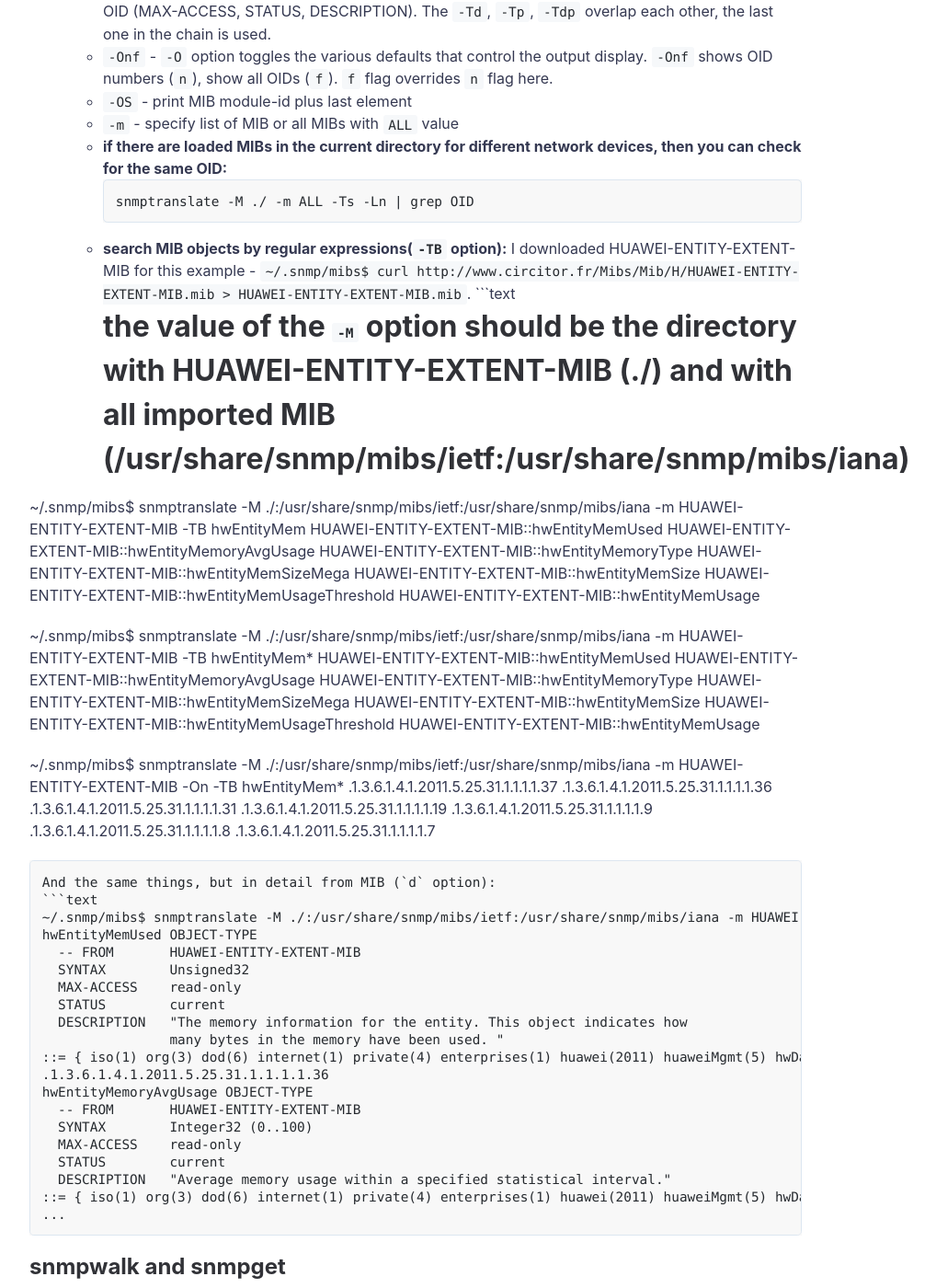
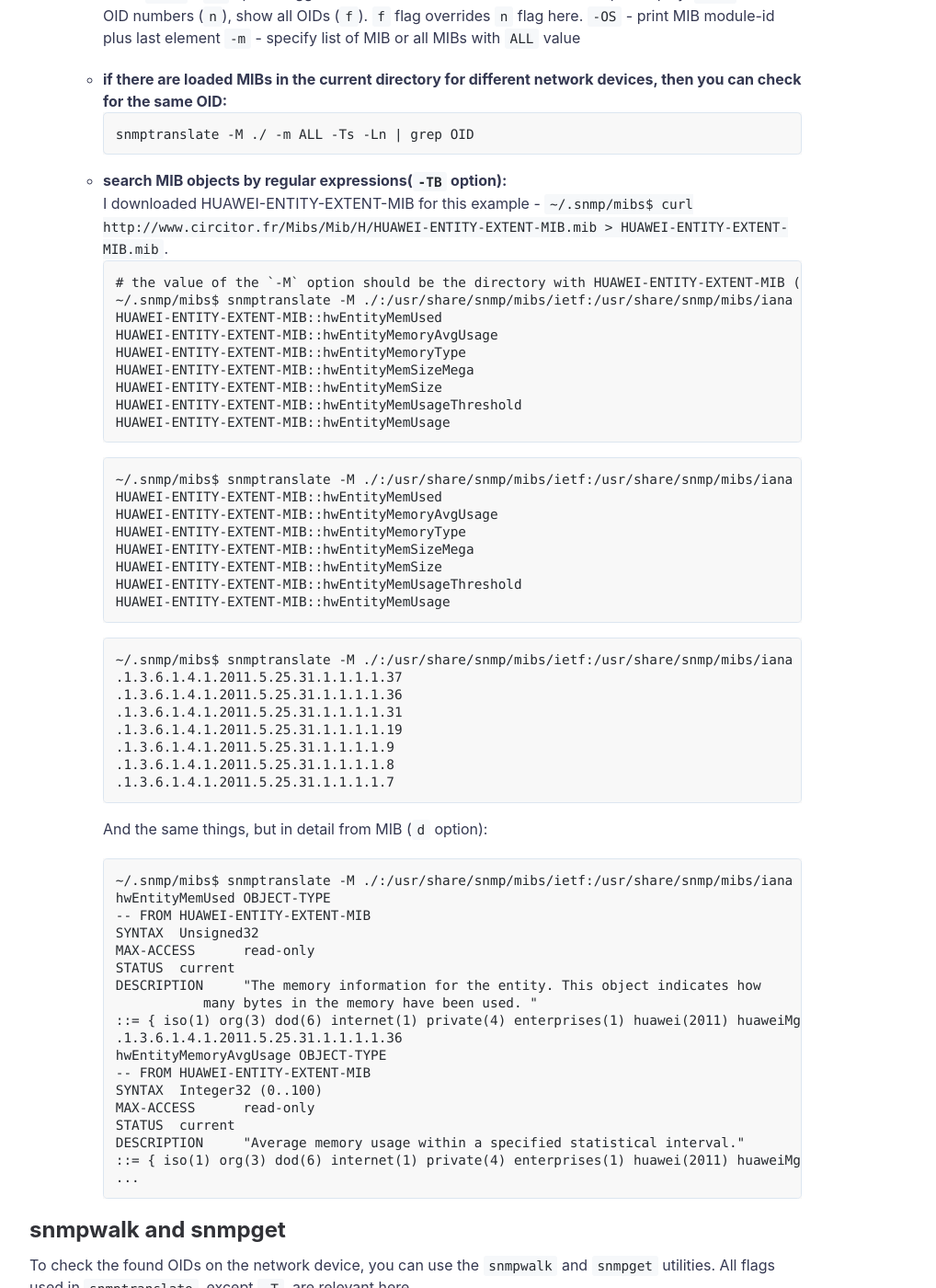
Before and after one commit to timeforplanb123/timeforplanb123.github.io, a Jekyll site: the page built from _posts/2023-02-25-k8s-monitoring-part-two-snmp.md, in a window 1280 px wide and 1400 px high, scrolled down 3013 px. Shown: the whole window at 92% size, without its empty margins (188-1206 px from the left). Built offline with Jekyll 4.4.1, drawn with Linux system fonts in a browser that asks for light colours; comment, search, counter and statistics services are not loaded; some of the changed text lies outside the part shown.

Commit message:
Update 2023-02-25-k8s-monitoring-part-two-snmp.md

````diff
--- a/_posts/2023-02-25-k8s-monitoring-part-two-snmp.md
+++ b/_posts/2023-02-25-k8s-monitoring-part-two-snmp.md
@@ -91,12 +91,12 @@ hwVlan OBJECT-TYPE
 HUAWEI-MIB::hwDatacomm.31.1.1.1.1.5
 ```
 And, of course, all options are described in the `snmptranslate --help`.  Here only the ones used above:
-- `-M` - directories with MIBs (`./` - the current directory with `HUAWEI-MIB.mib`, `/usr/share/snmp/mibs/ietf:/usr/share/snmp/mibs/iana` - directories with loaded default MIBs).
-- `-Ln` - don't sow logs on stdout, thus don't show the MIB hierarchy errors.
-- `-Td` - `-T` option is a set various options controlling report produced. There are very useful options here. For example `-Td` prints full OID details, including MIB name + any MIB data described given OID (MAX-ACCESS, STATUS, DESCRIPTION). The `-Td`, `-Tp`, `-Tdp` overlap each other, the last one in the chain is used.
-- `-Onf` - `-O` option toggles the various defaults that control the output display. `-Onf` shows OID numbers (`n`), show all OIDs (`f`). `f` flag overrides `n` flag here.
-- `-OS` - print MIB module-id plus last element
-- `-m` - specify list of MIB or all MIBs with `ALL` value
+  `-M` - directories with MIBs (`./` - the current directory with `HUAWEI-MIB.mib`, `/usr/share/snmp/mibs/ietf:/usr/share/snmp/mibs/iana` - directories with loaded default MIBs).
+  `-Ln` - don't sow logs on stdout, thus don't show the MIB hierarchy errors.
+  `-Td` - `-T` option is a set various options controlling report produced. There are very useful options here. For example `-Td` prints full OID details, including MIB name + any MIB data described given OID (MAX-ACCESS, STATUS, DESCRIPTION). The `-Td`, `-Tp`, `-Tdp` overlap each other, the last one in the chain is used.
+  `-Onf` - `-O` option toggles the various defaults that control the output display. `-Onf` shows OID numbers (`n`), show all OIDs (`f`). `f` flag overrides `n` flag here.
+  `-OS` - print MIB module-id plus last element
+  `-m` - specify list of MIB or all MIBs with `ALL` value
 - **if there are loaded MIBs in the current directory for different network devices, then you can check for the same OID:**
 ```text
 snmptranslate -M ./ -m ALL -Ts -Ln | grep OID
@@ -105,7 +105,6 @@ snmptranslate -M ./ -m ALL -Ts -Ln | grep OID
 I downloaded HUAWEI-ENTITY-EXTENT-MIB for this example - `~/.snmp/mibs$ curl http://www.circitor.fr/Mibs/Mib/H/HUAWEI-ENTITY-EXTENT-MIB.mib > HUAWEI-ENTITY-EXTENT-MIB.mib`.
 ```text
 # the value of the `-M` option should be the directory with HUAWEI-ENTITY-EXTENT-MIB (./) and with all imported MIB (/usr/share/snmp/mibs/ietf:/usr/share/snmp/mibs/iana)
-
 ~/.snmp/mibs$ snmptranslate -M ./:/usr/share/snmp/mibs/ietf:/usr/share/snmp/mibs/iana -m HUAWEI-ENTITY-EXTENT-MIB -TB hwEntityMem
 HUAWEI-ENTITY-EXTENT-MIB::hwEntityMemUsed
 HUAWEI-ENTITY-EXTENT-MIB::hwEntityMemoryAvgUsage
@@ -114,7 +113,8 @@ HUAWEI-ENTITY-EXTENT-MIB::hwEntityMemSizeMega
 HUAWEI-ENTITY-EXTENT-MIB::hwEntityMemSize
 HUAWEI-ENTITY-EXTENT-MIB::hwEntityMemUsageThreshold
 HUAWEI-ENTITY-EXTENT-MIB::hwEntityMemUsage
-
+```
+```text
 ~/.snmp/mibs$ snmptranslate -M ./:/usr/share/snmp/mibs/ietf:/usr/share/snmp/mibs/iana -m HUAWEI-ENTITY-EXTENT-MIB -TB hwEntityMem*
 HUAWEI-ENTITY-EXTENT-MIB::hwEntityMemUsed
 HUAWEI-ENTITY-EXTENT-MIB::hwEntityMemoryAvgUsage
@@ -123,7 +123,8 @@ HUAWEI-ENTITY-EXTENT-MIB::hwEntityMemSizeMega
 HUAWEI-ENTITY-EXTENT-MIB::hwEntityMemSize
 HUAWEI-ENTITY-EXTENT-MIB::hwEntityMemUsageThreshold
 HUAWEI-ENTITY-EXTENT-MIB::hwEntityMemUsage
-
+```
+```text
 ~/.snmp/mibs$ snmptranslate -M ./:/usr/share/snmp/mibs/ietf:/usr/share/snmp/mibs/iana -m HUAWEI-ENTITY-EXTENT-MIB -On -TB hwEntityMem*
 .1.3.6.1.4.1.2011.5.25.31.1.1.1.1.37
 .1.3.6.1.4.1.2011.5.25.31.1.1.1.1.36
@@ -194,13 +195,16 @@ Using HUAWEI-MIB, I'll check some OIDs on test huawei switch (I have `HUAWEI-MIB
 ```text
 ~/.snmp/mibs$ snmpwalk -v2c -c public 192.168.0.3 HUAWEI-MIB::hwDatacomm.42.2.1.16.1.3.0
 HUAWEI-MIB::hwDatacomm.42.2.1.16.1.3.0 = INTEGER: 16384
-
+```
+```text
 ~/.snmp/mibs$ snmpget -v2c -c public 192.168.0.3 HUAWEI-MIB::hwDatacomm.42.2.1.16.1.3.0
 HUAWEI-MIB::hwDatacomm.42.2.1.16.1.3.0 = INTEGER: 16384
-
+```
+```text
 ~/.snmp/mibs$ snmpget -v2c -c public -On 192.168.0.3 HUAWEI-MIB::hwDatacomm.42.2.1.16.1.3.0
 .1.3.6.1.4.1.2011.5.25.42.2.1.16.1.3.0 = INTEGER: 16384
-
+```
+```text
 ~/.snmp/mibs$ snmpget -v2c -c public 192.168.0.3 .1.3.6.1.4.1.2011.5.25.42.2.1.16.1.3.0
 HUAWEI-MIB::hwDatacomm.42.2.1.16.1.3.0 = INTEGER: 16384
 ```
@@ -208,6 +212,5 @@ HUAWEI-MIB::hwDatacomm.42.2.1.16.1.3.0 = INTEGER: 16384
 
 ## Tips
 The `_` symbol is not supported by snmp utilities. You can solve it like this:
-
 - `sed -i 's/_/-/' *`
 - use the `-Pu` flag (allow underlines in the MIB)
````
